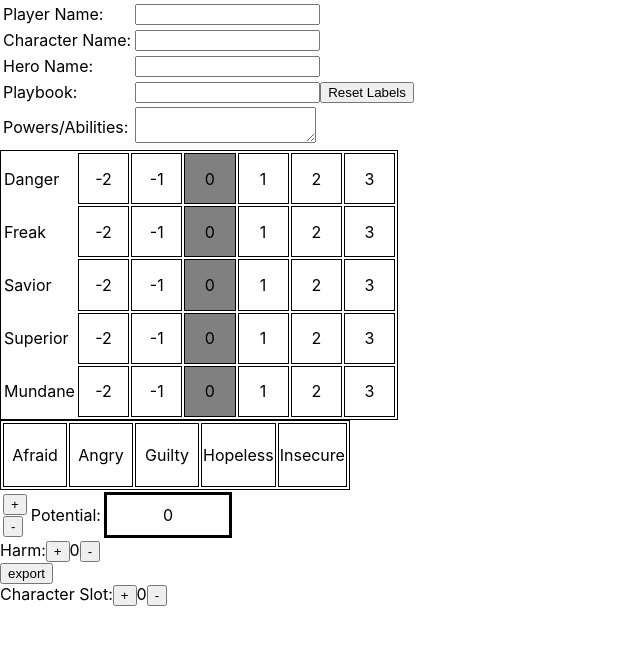
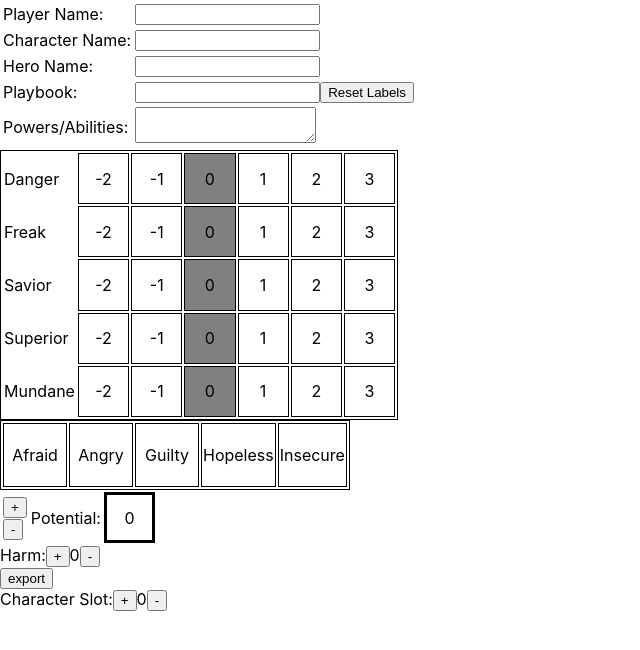
Before and after one commit to Monadic-Cat/mam, a React (Create React App) app: page / in a window 1280 px wide. Shown: the top 650 px of the page, without its empty margins (0-640 px from the left). Built offline with nearby package versions, Linux system fonts and the light colour scheme.

Commit message:
square lol

```diff
--- a/src/Potential.sass
+++ b/src/Potential.sass
@@ -1,7 +1,9 @@
+@import 'general'
+
 .Potential-Cell
 	user-select: none
 	border-style: solid
-	width: 10vw
+	+clickableSquare(10vw, 4vw)
 	text-align: center
 
 .used-cell
```
